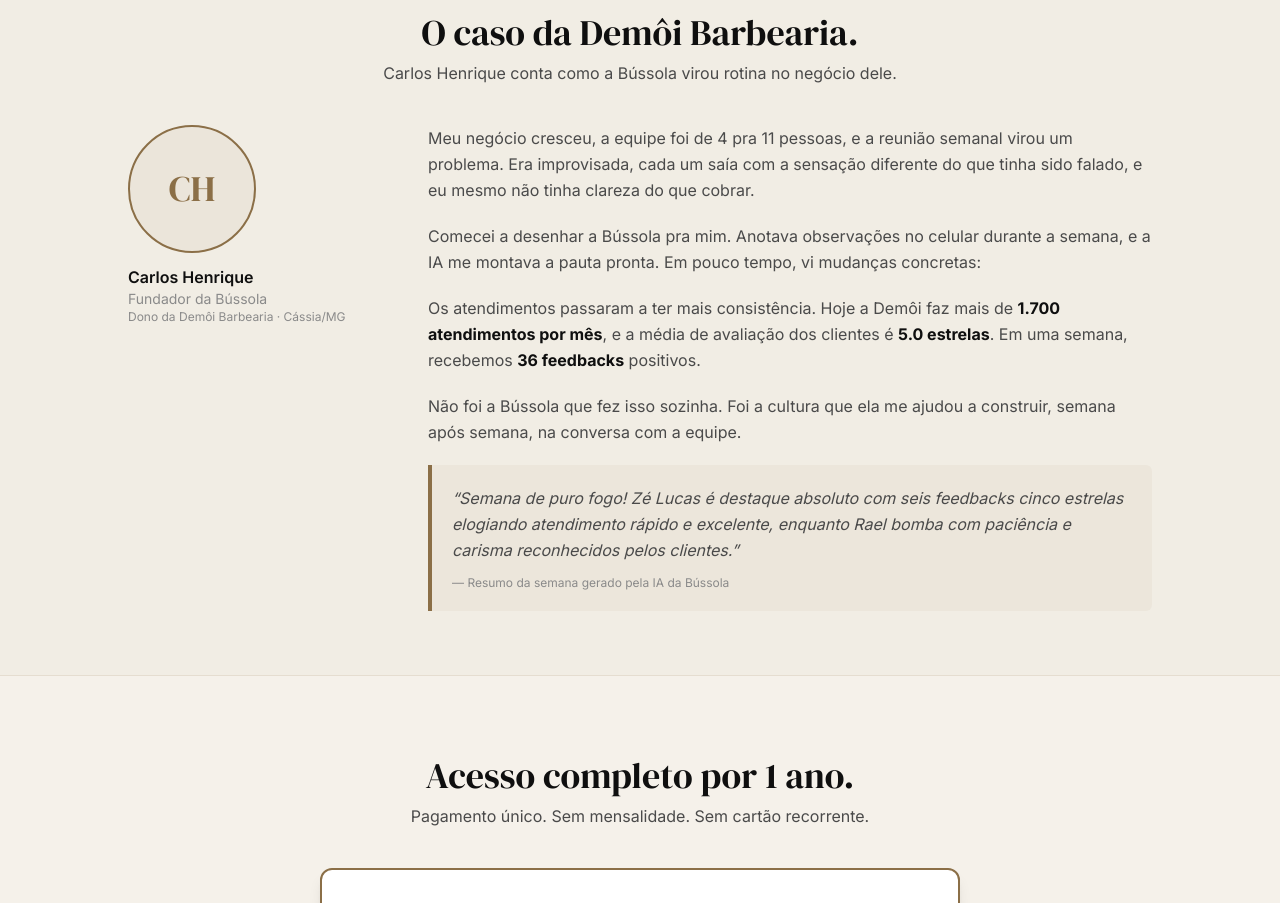
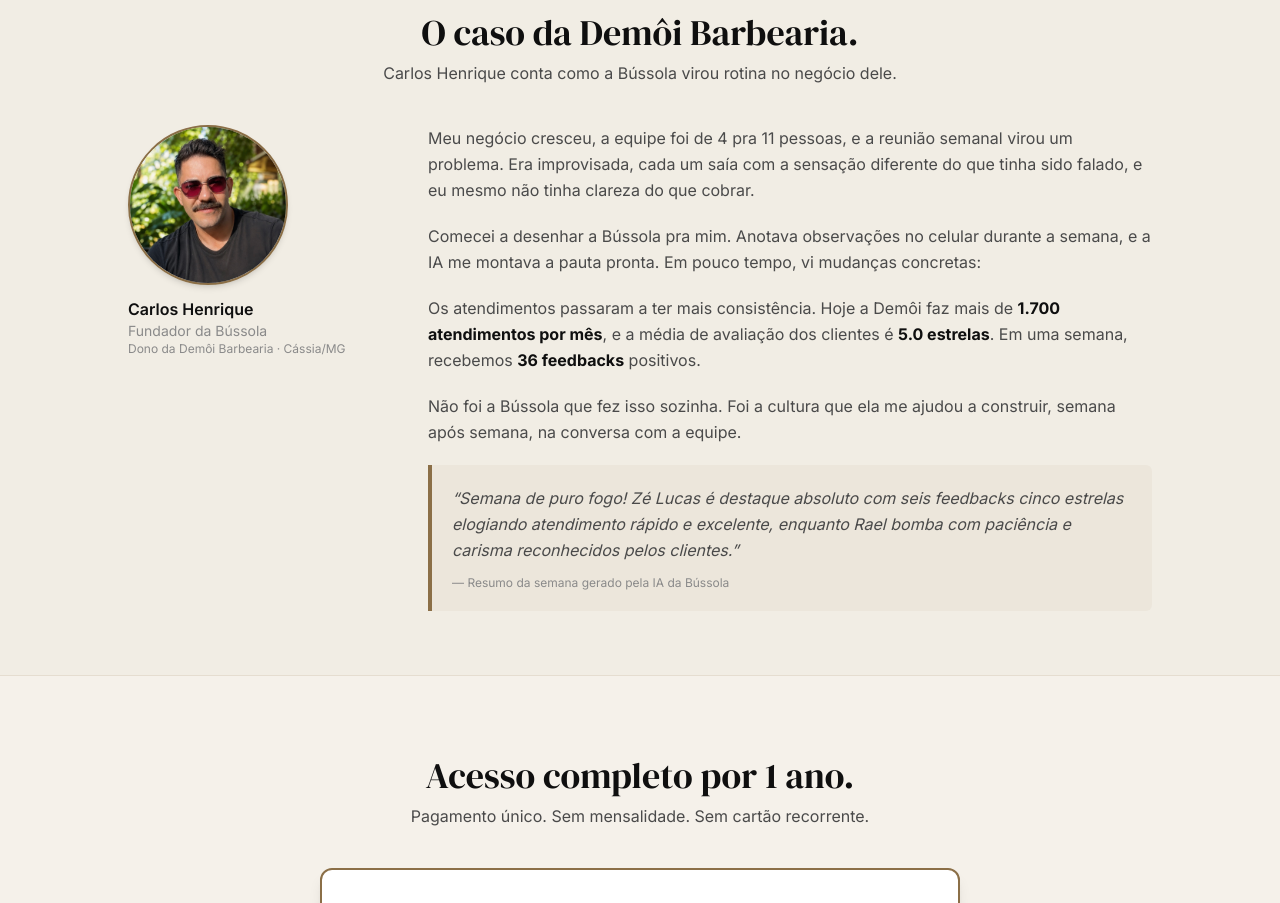
Before and after one commit to barbademoi/demoi, a Next.js app in the folder bussola/: page /landing in a window 1280 px wide. Shown: the part 3840-4743 px from the top of the page. Built offline with nearby package versions, Linux system fonts and the light colour scheme; no server answers.

Commit message:
feat(landing): foto do Carlos na bio do Case Demoi
Substitui o placeholder 'CH' por foto real (147 KB) no card de bio.
Avatar 160x160 redondo, object-cover, borda marrom, shadow sutil.

```diff
--- a/bussola/src/app/landing/page.tsx
+++ b/bussola/src/app/landing/page.tsx
@@ -180,9 +180,12 @@ export default function LandingPage() {
 
           <div className="grid lg:grid-cols-[260px_1fr] gap-10 items-start">
             <div className="text-center lg:text-left">
-              <div className="w-32 h-32 mx-auto lg:mx-0 rounded-full bg-linho border-2 border-marrom flex items-center justify-center font-serif text-4xl text-marrom mb-3">
-                CH
-              </div>
+              {/* eslint-disable-next-line @next/next/no-img-element */}
+              <img
+                src="/landing/carlos.jpg"
+                alt="Carlos Henrique"
+                className="w-40 h-40 mx-auto lg:mx-0 rounded-full object-cover border-2 border-marrom mb-3 shadow-md"
+              />
               <p className="font-semibold text-text">Carlos Henrique</p>
               <p className="text-sm text-chumbo">Fundador da Bússola</p>
               <p className="text-xs text-chumbo">Dono da Demôi Barbearia · Cássia/MG</p>
```
Also changed, not shown: bussola/public/landing/carlos.jpg (renamed from bussola/public/landing/optimized/C2D33C6A-1E20-4E4F-8B9A-DC6FF120BB2F.jpg).
